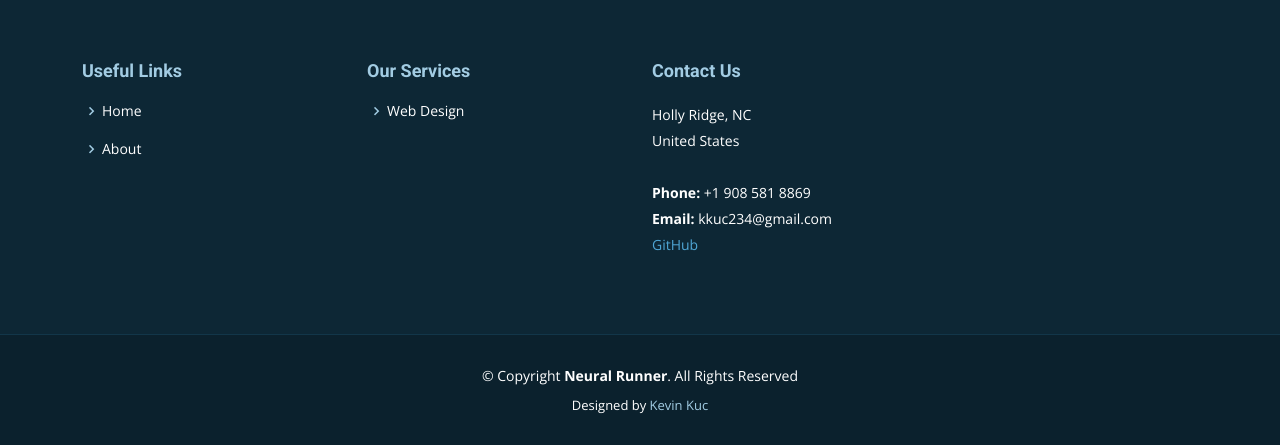
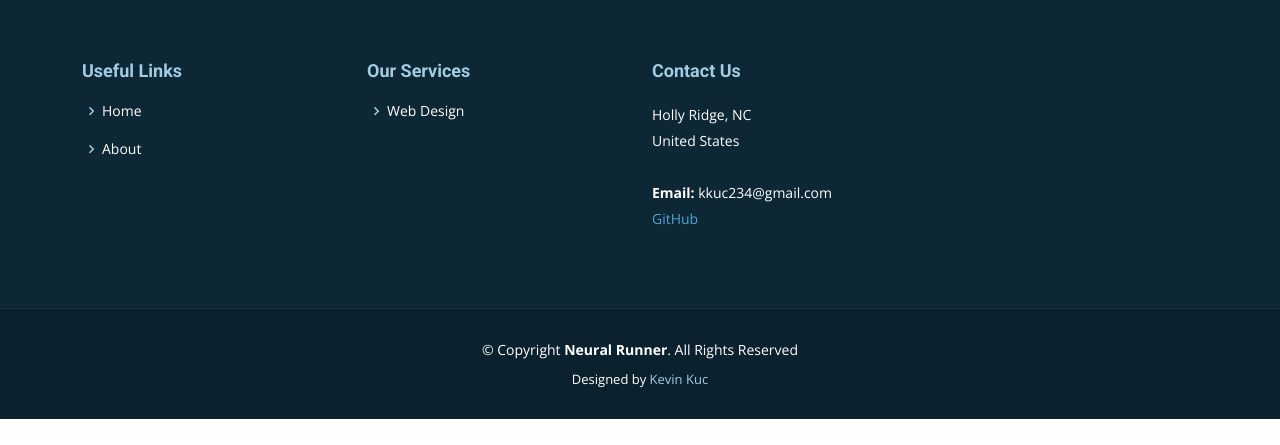
Before and after one commit to kkuc100/neural_runner, a plain HTML site: page AI_Gallery.html in a window 1280 px wide. Shown: the part 913-1358 px from the top of the page. After the commit the page ends 1332 px from the top, so only its background shows below. Drawn offline with nearby package versions, Linux system fonts and the light colour scheme.

Commit message:
Update AI_Gallery.html

```diff
--- a/AI_Gallery.html
+++ b/AI_Gallery.html
@@ -130,7 +130,6 @@
           <p>
             Holly Ridge, NC<br>
             United States <br><br>
-            <strong>Phone:</strong> +1 908 581 8869<br>
             <strong>Email:</strong> kkuc234@gmail.com<br>
             <a href="https://github.com/kkuc100/personal_projects">GitHub</a>
           </p>
```
